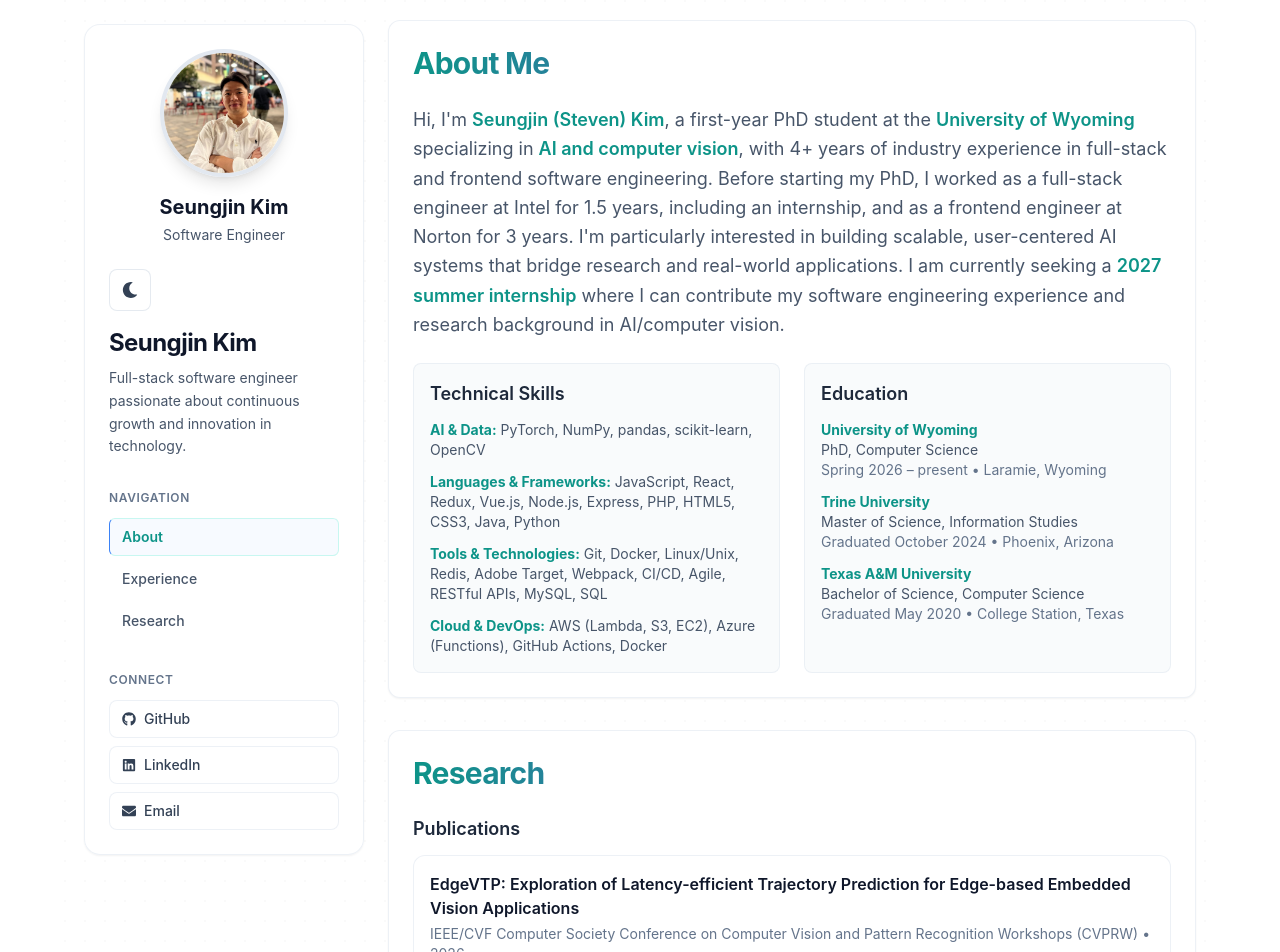
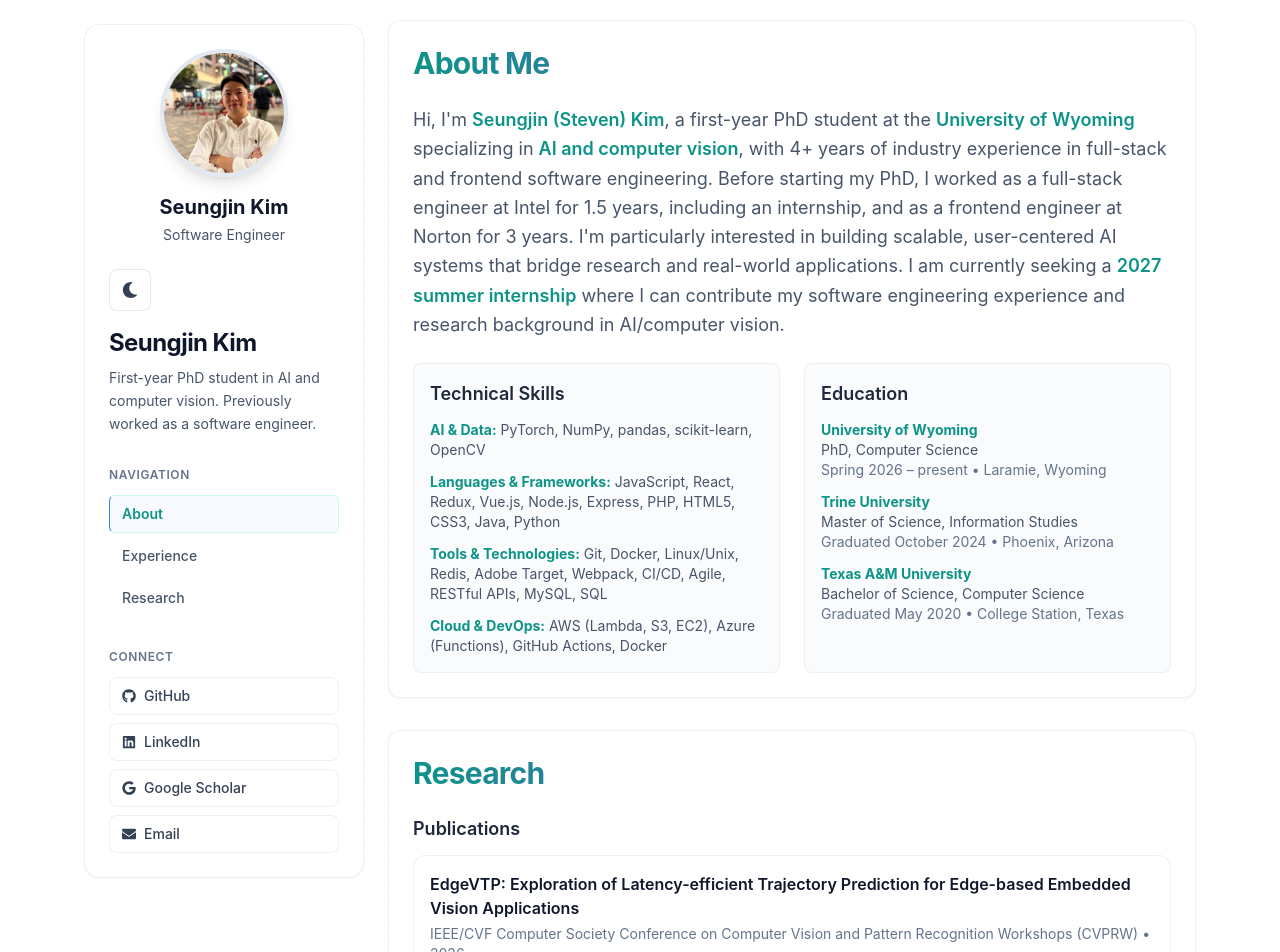
Before and after one commit to SeungjinStevenKim/portfolio, a React (Vite) app in the folder client/: page / in a window 1280 px wide. Shown: the top 952 px of the page. Built offline with nearby package versions, Linux system fonts and the light colour scheme.

Commit message:
added google scholar

```diff
--- a/client/src/components/Sidebar.jsx
+++ b/client/src/components/Sidebar.jsx
@@ -1,6 +1,6 @@
 // client/src/components/Sidebar.jsx
 import React from "react";
-import { FaGithub, FaLinkedin, FaEnvelope, FaMoon, FaSun, FaTimes } from "react-icons/fa";
+import { FaGithub, FaLinkedin, FaEnvelope, FaMoon, FaSun, FaTimes, FaGoogle } from "react-icons/fa";
 
 export default function Sidebar({ onClose }) {
   const [activeSection, setActiveSection] = React.useState('about');
@@ -88,7 +88,7 @@ export default function Sidebar({ onClose }) {
             Seungjin Kim
           </div>
           <div className="text-sm text-slate-600 dark:text-slate-400 leading-relaxed">
-            Full-stack software engineer passionate about continuous growth and innovation in technology.
+            First-year PhD student in AI and computer vision. Previously worked as a software engineer.
           </div>
         </div>
       </div>
@@ -138,7 +138,15 @@ export default function Sidebar({ onClose }) {
           </a>
           <a
             className="pill w-full justify-start"
-            href="mailto:kim.seungjin1221@gmail.com"
+            href="https://scholar.google.com/citations?user=guIEKFkAAAAJ&hl=en&authuser=4"
+            target="_blank"
+            rel="noreferrer"
+          >
+            <FaGoogle /> Google Scholar
+          </a>
+          <a
+            className="pill w-full justify-start"
+            href="mailto:skim27@uwyo.edu"
           >
             <FaEnvelope /> Email
           </a>
```
